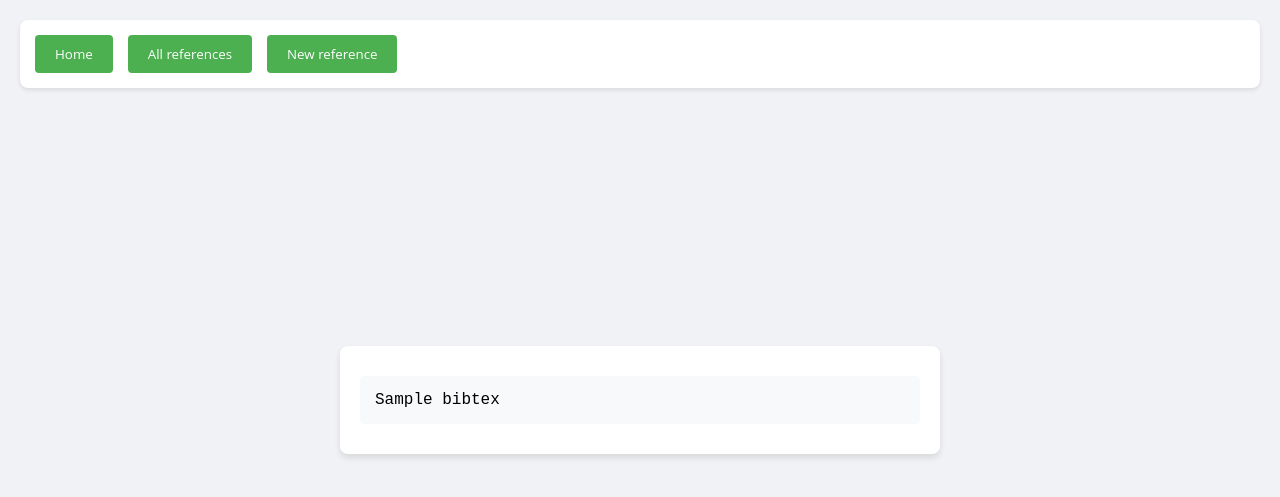
After one commit to t0ffe/OhTu-miniprojekti, a Flask app: template src/templates/bibtex.html in a window 1280 px wide. The commit adds this page. Shown: the top 497 px of the page. Run offline with Flask 3, Linux system fonts and the light colour scheme; the template is opened without the code that fills it: most values are stand-ins (such as "Sample title", 1, 10 or a date in 2020).

Commit message:
add first version of bibtex export #12

```diff
--- a/src/app.py
+++ b/src/app.py
@@ -3,7 +3,8 @@ from db_helper import reset_db
 from repositories.reference_repository import (
     create_reference,
     get_all_references,
-    get_reference_by_id
+    get_reference_by_id,
+    join_bibtex
 )
 from config import app, test_env
 from util import validate_reference
@@ -50,6 +51,11 @@ def list_references():
     references = get_all_references()
     return render_template("list_references.html", references=references)
 
+@app.route("/references_as_bibtex")
+def references_as_bibtex():
+    bibtex = join_bibtex()
+    return render_template("bibtex.html", bibtex=bibtex)
+
 
 # testausta varten oleva reitti
 if test_env:
--- a/src/static/styles/style.css
+++ b/src/static/styles/style.css
@@ -168,3 +168,19 @@ pre {
     70% { opacity: 1; }
     100% { opacity: 0; display: none;}
 }
+
+.export-page {
+    position: fixed;
+    top: 50%;
+    left: 50%;
+    transform: translate(-50%, -50%);
+    background: white;
+    padding: 20px;
+    border-radius: 8px;
+    box-shadow: 0 4px 6px rgba(0,0,0,0.1);
+    z-index: 1000;
+    width: 80%;
+    max-width: 600px;
+    max-height: 80vh;
+    overflow-y: auto;
+}
--- /dev/null
+++ b/src/templates/bibtex.html
@@ -0,0 +1,7 @@
+{% extends "layout.html" %}
+
+{% block body %}
+<div class="export-page">
+    <pre >{{ bibtex }}</pre>
+</div>
+{% endblock %}
```
Also changed, not shown: src/repositories/reference_repository.py (+24 -0 lines).
